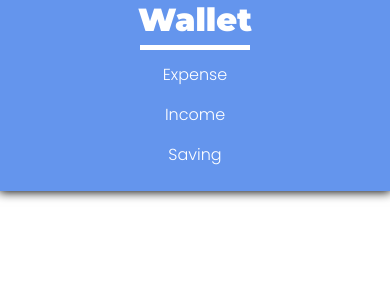
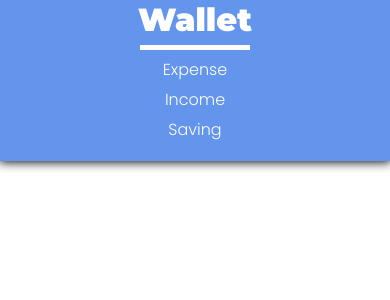
Before and after one commit to Gagan9760/reactDeploy, a React (Create React App) app: page / in a window 390 px wide. Shown: the top 300 px of the page. Built offline with nearby package versions, Linux system fonts and the light colour scheme.

Commit message:
deploy mediaquery

```diff
--- a/src/Ex/ex.css
+++ b/src/Ex/ex.css
@@ -159,7 +159,7 @@ button:hover{
        align-items: center;
         list-style: none;
         color: white;
-        line-height: 40px;
+        line-height: 30px;
     }
     .nav-bar{
         flex-direction: column;
```
